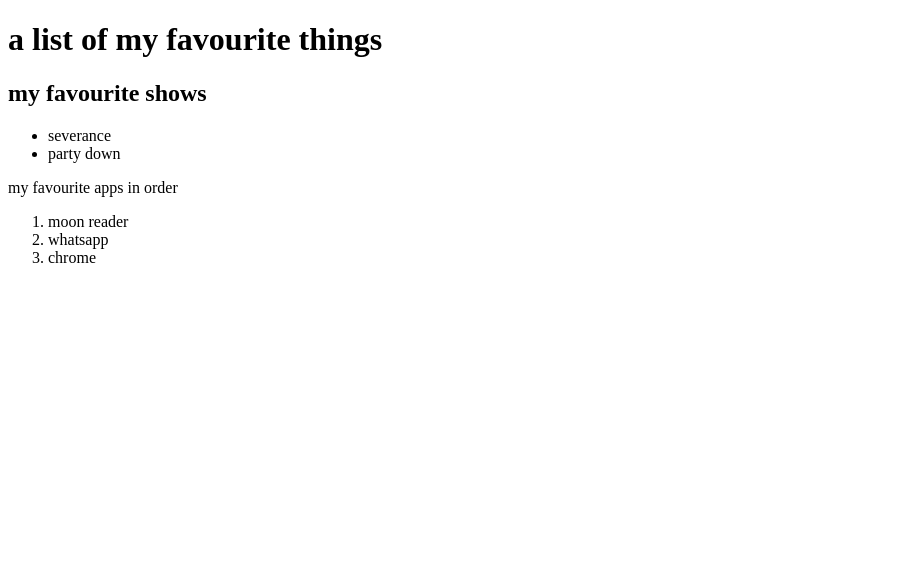
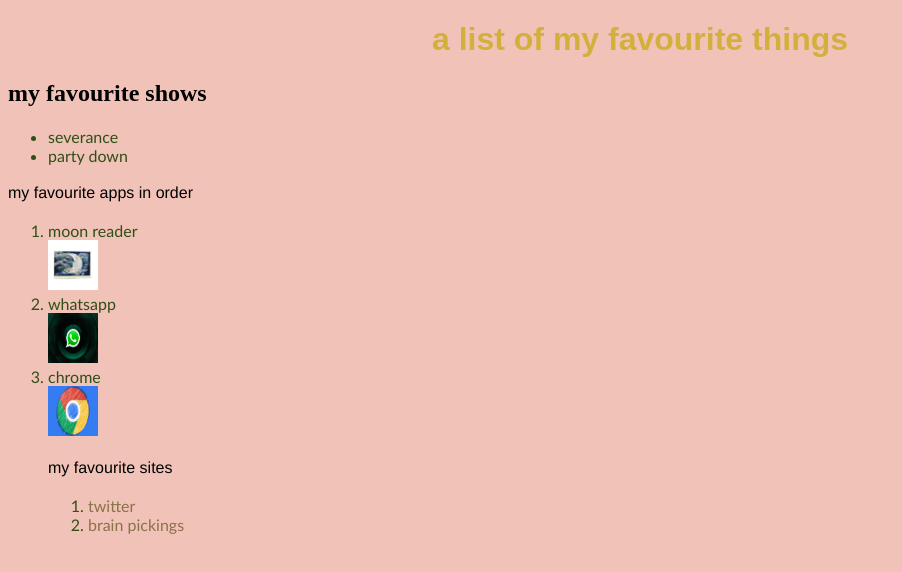
Before and after one commit to jo-wanja/first-moringa-page, a plain HTML site: page my-favourites.html in a window 1280 px wide. Shown: the whole page, without its empty margins (0-902 px from the left). Drawn offline with Linux system fonts and the light colour scheme.

Commit message:
creating a stylesheet & renaming to indexpage

```diff
--- /dev/null
+++ b/CSS/newstyle.css
@@ -0,0 +1,23 @@
+body{
+  background-color: rgba(230, 145, 124, 0.541);
+}
+
+h1 {
+  color: rgb(211, 176, 59);
+  text-align: center;
+  font-family: fantasy;
+}
+
+p {
+  font-family: 'Franklin Gothic Medium', 'Arial Narrow', Arial, sans-serif;
+  line-height: 1.5;
+}
+
+li{
+ color: rgb(49, 78, 22);
+  font-family: 'Gill Sans', 'Gill Sans MT', Calibri, 'Trebuchet MS', sans-serif;
+}
+a{
+  text-decoration: none;
+  color: rgba(82, 69, 16, 0.651);
+}
--- /dev/null
+++ b/CSS/style.css
@@ -0,0 +1,23 @@
+body{
+  background-color: aliceblue;
+}
+
+h1 {
+  color: rgb(131, 113, 86);
+  text-align: center;
+  font-family: fantasy;
+}
+
+p {
+  font-family: 'Franklin Gothic Medium', 'Arial Narrow', Arial, sans-serif;
+  line-height: 1.5;
+}
+
+li{
+ color: aquamarine;
+  font-family: 'Gill Sans', 'Gill Sans MT', Calibri, 'Trebuchet MS', sans-serif;
+}
+a{
+  text-decoration: none;
+  color: coral;
+}
--- a/my-favourites.html
+++ b/my-favourites.html
@@ -4,7 +4,8 @@
   <meta charset="UTF-8">
   <meta http-equiv="X-UA-Compatible" content="IE=edge">
   <meta name="viewport" content="width=device-width, initial-scale=1.0">
-  <title>Document</title>
+  <title>favourites</title>
+  <link rel="stylesheet" href="CSS/newstyle.css">
 </head>
 <body>
   <h1>a list of my favourite things</h1>
@@ -16,9 +17,15 @@
 <p> my favourite apps in order</p>
 
 <ol>
-  <li>moon reader</li>
-  <li>whatsapp</li>
-  <li>chrome</li>
+  <li>moon reader</li> <img src="images/moon-reader-ff-1-458x458.jpg" alt="moon reader logo" width="50" height="50">
+  <li>whatsapp</li> <img src="images/whatsapp.jpg" alt="whatsapp logo" width="50" height="50">
+  <li>chrome</li> <img src="images/chrome.jpg" alt="chrome logo" width="50" height="50">
+
+<p>my favourite sites</p>
+<ol>
+  <li><a href="https://twitter.com/?lang=en">twitter</a></li>
+  <li><a href="https://www.themarginalian.org/">brain pickings</a></li>
+</ol>
 
 </ol>
 </body>
```
Also changed, not shown: first-webpage.html (deleted, +0 -18 lines), index.html (added, +23 -0 lines), images/chrome.jpg (added), images/elephant2.jpg (added), images/moon-reader-ff-1-458x458.jpg (added), images/whatsapp.jpg (added), 1 other file.
